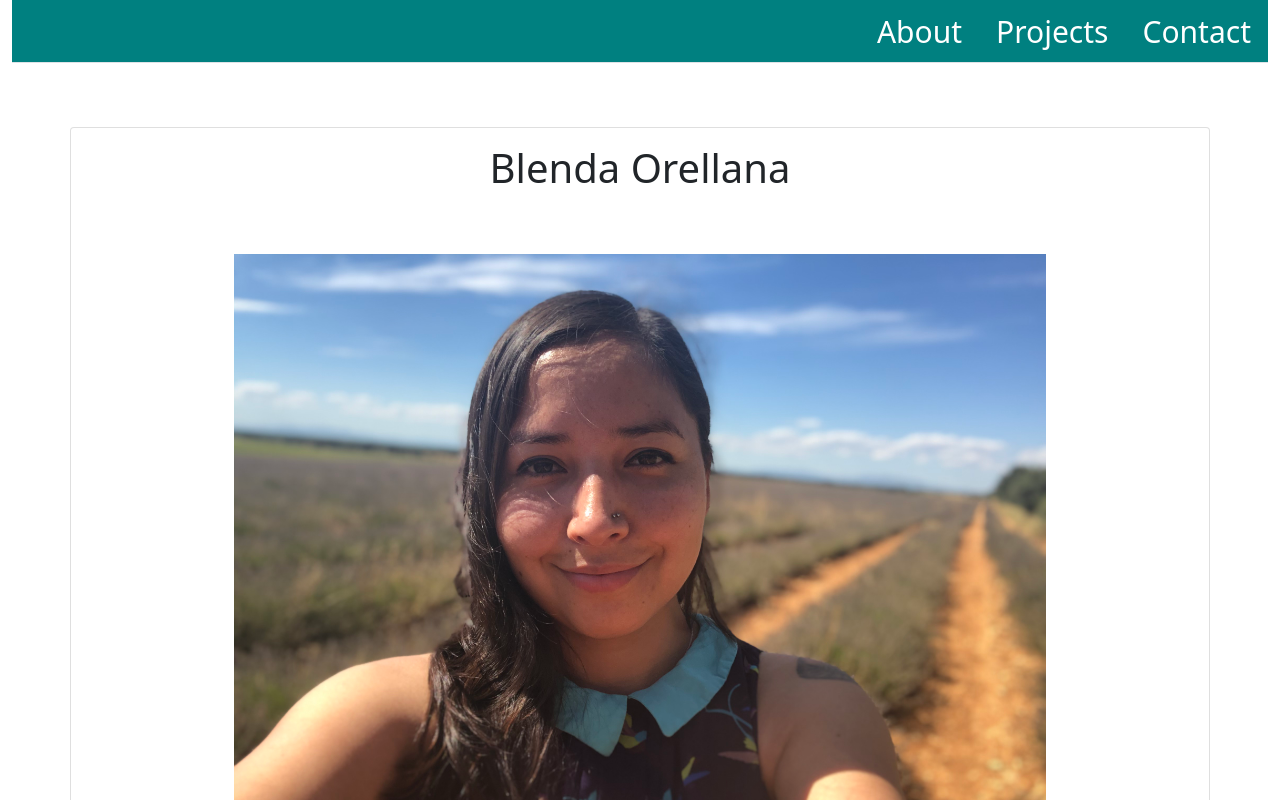
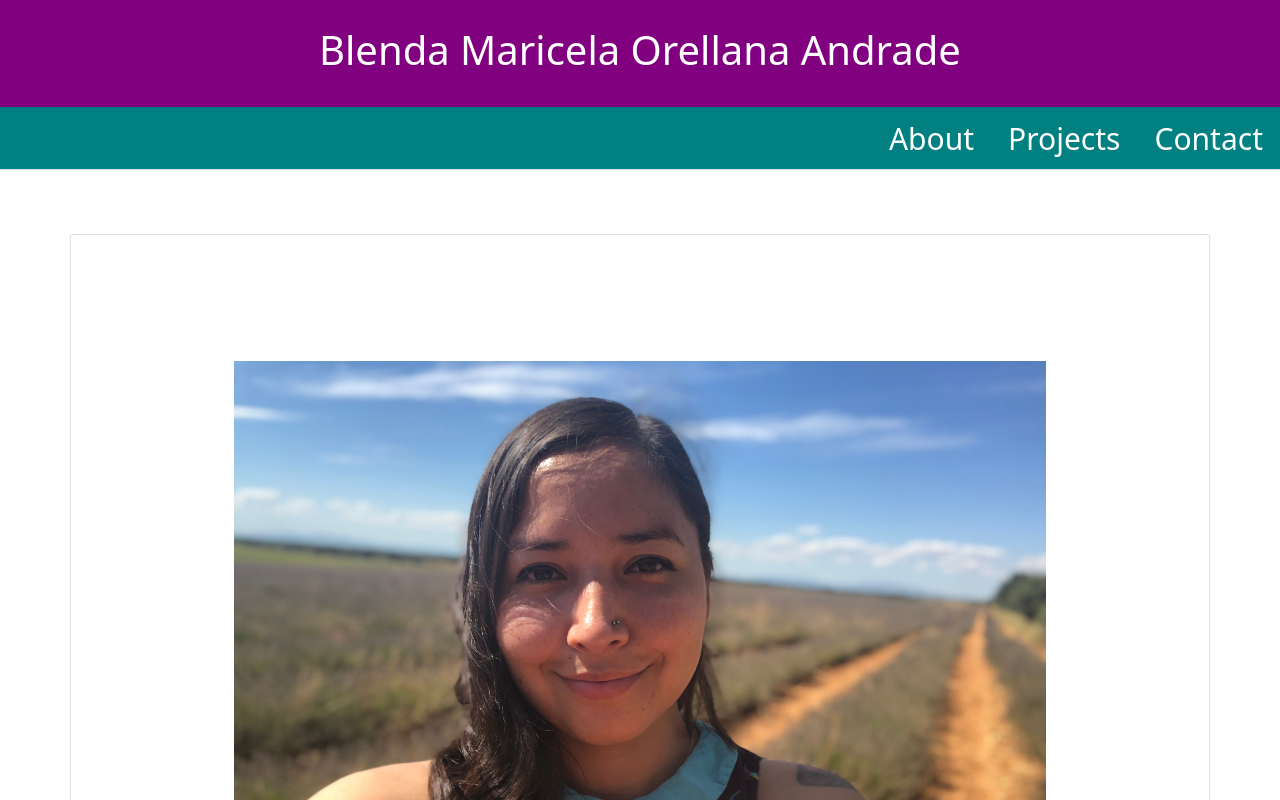
Before and after one commit to blen90/react-portfolio, a React (Create React App) app: page / in a window 1280 px wide. Shown: the top 800 px of the page. Built offline with nearby package versions, Linux system fonts and the light colour scheme.

Commit message:
added form

```diff
--- a/src/App.js
+++ b/src/App.js
@@ -1,14 +1,15 @@
 import React from "react";
-import PortfolioContainer from "./components/PortfolioContainer";
-import Footer from './components/pages/Footer';
+import PortfolioContainer from "./pages/PortfolioContainer";
+import Footer from './components/Footer';
+import Header from './components/Header';
 
 const App = () => (
     <div>
-        <PortfolioContainer />;
-        <Footer />;
+        <Header />
+        <PortfolioContainer />
+        <Footer />
     </div>
 )
 
 
-
 export default App;
--- /dev/null
+++ b/src/components/Header.js
@@ -0,0 +1,13 @@
+import React from 'react';
+// Here we are importing a CSS file as a dependency
+import '../pages/style.css';
+
+function Header() {
+  return (
+    <header className="header text-center">
+      <h1>Blenda Maricela Orellana Andrade</h1>
+    </header>
+  );
+}
+
+export default Header;
--- /dev/null
+++ b/src/components/NavTabs.js
@@ -0,0 +1,38 @@
+import React from 'react';
+import '../pages/style.css';
+
+
+function NavTabs({ currentPage, handlePageChange }) {
+  return (
+
+    <ul className="nav nav-tabs justify-content-end" >
+      <li className="nav-item">
+        <a
+          href="#about"
+          onClick={() => handlePageChange('About')}
+          className={currentPage === 'About' ? 'nav-link active' : 'nav-link'}>
+          About
+        </a>
+      </li>
+      <li className="nav-item">
+        <a
+          href="#Apps"
+          onClick={() => handlePageChange('Apps')}
+          className={currentPage === 'Apps' ? 'nav-link active' : 'nav-link'}>
+          Projects
+        </a>
+      </li>
+      <li className="nav-item">
+        <a
+          href="#contact"
+          onClick={() => handlePageChange('Contact')}
+          className={currentPage === 'Contact' ? 'nav-link active' : 'nav-link'}>
+          Contact
+        </a>
+      </li>
+    </ul>
+
+  );
+}
+
+export default NavTabs;
--- a/src/components/pages/Contact.js
+++ /dev/null
@@ -1,22 +0,0 @@
-import React from 'react';
-
-export default function Contact() {
-  return (
-    <div>
-      <h1>Contact Page</h1>
-      <p>
-        Integer cursus bibendum sem non pretium. Vestibulum in aliquet sem, quis
-        molestie urna. Aliquam semper ultrices varius. Aliquam faucibus sit amet
-        magna a ultrices. Aenean pellentesque placerat lacus imperdiet
-        efficitur. In felis nisl, luctus non ante euismod, tincidunt bibendum
-        mi. In a molestie nisl, eu sodales diam. Nam tincidunt lacus quis magna
-        posuere, eget tristique dui dapibus. Maecenas fermentum elementum
-        faucibus. Quisque nec metus vestibulum, egestas massa eu, sollicitudin
-        ipsum. Nulla facilisi. Sed ut erat ligula. Nam tincidunt nunc in nibh
-        dictum ullamcorper. Class aptent taciti sociosqu ad litora torquent per
-        conubia nostra, per inceptos himenaeos. Etiam ornare rutrum felis at
-        rhoncus. Etiam vel condimentum magna, quis tempor nulla.
-      </p>
-    </div>
-  );
-}
--- a/src/components/pages/NavTabs.js
+++ /dev/null
@@ -1,39 +0,0 @@
-import React from 'react';
-import '../pages/style.css';
-
-function NavTabs({ currentPage, handlePageChange }) {
-  return (
-
-    <div className="container-fluid">
-      <ul className="nav nav-tabs justify-content-end" >
-        <li className="nav-item">
-          <a
-            href="#about"
-            onClick={() => handlePageChange('About')}
-            className={currentPage === 'About' ? 'nav-link active' : 'nav-link'}>
-            About
-          </a>
-        </li>
-        <li className="nav-item">
-          <a
-            href="#Apps"
-            onClick={() => handlePageChange('Apps')}
-            className={currentPage === 'Apps' ? 'nav-link active' : 'nav-link'}>
-            Projects
-          </a>
-        </li>
-        <li className="nav-item">
-          <a
-            href="#contact"
-            onClick={() => handlePageChange('Contact')}
-            className={currentPage === 'Contact' ? 'nav-link active' : 'nav-link'}>
-            Contact
-          </a>
-        </li>
-      </ul>
-    </div>
-
-  );
-}
-
-export default NavTabs;
--- a/src/components/pages/About.js
+++ b/src/pages/About.js
@@ -1,5 +1,5 @@
 import React from 'react';
-import '../pages/style.css';
+import './style.css';
 
 
 export default function About() {
@@ -8,7 +8,7 @@ export default function About() {
       <div className="row col-3-md col-3-sm">
         <div className="card">
           <div className="card-body ">
-            <h1>Blenda Orellana</h1>
+            <h1>About Me</h1>
             <img src="assets/images/blenda1.jpg" alt="blenda" className="blenda"></img>
             <p>
               Hello! My name is Blenda, I'm originially from Guatemala, but I'm currently living in Austin, Texas. <br>
--- /dev/null
+++ b/src/pages/Contact.js
@@ -0,0 +1,30 @@
+import React from 'react';
+
+
+
+
+export default function Contact() {
+  return (
+    <div className="container text-center">
+      <div className="column col-6-md col-3-sm">
+        <div className="card">
+          <form>
+            <div className="form-group">
+              <h2 className="title"> Contact Me! </h2>
+              <label for="formGroupExampleInput">Your name</label>
+              <input type="text" className="form-name" placeholder="Blenda"></input>
+              <div className="form-group">
+                <label for="formGroupExampleInput2">Your Last name</label>
+                <input type="text" className="form-lastName" placeholder="Orellana"></input>
+                <label for="formGroupExampleInput2">Your Message</label>
+                <input type="text" className="form-message" placeholder="message"></input>
+                <button className="submit-button btn-primary">Submit</button>
+              </div>
+            </div>
+          </form>
+        </div>
+      </div>
+    </div>
+
+  );
+}
--- a/src/components/pages/Projects.js
+++ b/src/pages/Projects.js
@@ -1,6 +1,6 @@
 import React from 'react';
-import Card from './Card';
-import '../pages/style.css';
+import Card from '../components/Card';
+import './style.css';
 
 
 const data = [
--- a/src/components/pages/style.css
+++ b/src/pages/style.css
@@ -2,6 +2,10 @@
 .nav {
     background-color: teal;
 }
+
+/* ul.nav.nav-tabs {
+    width: 500px;
+} */
 
 a.nav-link {
     color: white;
@@ -13,7 +17,6 @@ a.nav-link {
 .container {
     margin-top: 5%;
     margin-bottom: 5%;
-
 }
 
 .card-body {
@@ -80,6 +83,10 @@ p {
     margin-right: 5%;
 }
 
+.github-logo:hover {
+    transform: scale(1.5);
+}
+
 .linkedin-logo {
     width: 8%;
     height: 8%;
@@ -87,8 +94,22 @@ p {
     margin-right: 5%;
 }
 
+.linkedin-logo:hover {
+    transform: scale(1.5);
+}
 /* Footer */
 
 footer {
     margin-top: 2%;
 }
+
+header {
+    padding-top: 2%;
+    background-color: purple;
+    padding-bottom: 2%;
+}
+
+h1 {
+    font-weight:lighter;
+    color: white;
+}
```
Also changed, not shown: src/pages/PortfolioContainer.js (renamed from src/components/PortfolioContainer.js, +4 -4 lines), public/assets/images/bg.jpg (added), src/components/Card.js (renamed from src/components/pages/Card.js), src/components/Footer.js (renamed from src/components/pages/Footer.js).
